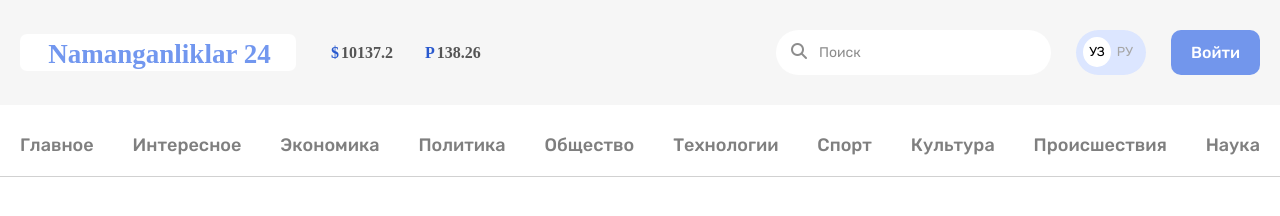
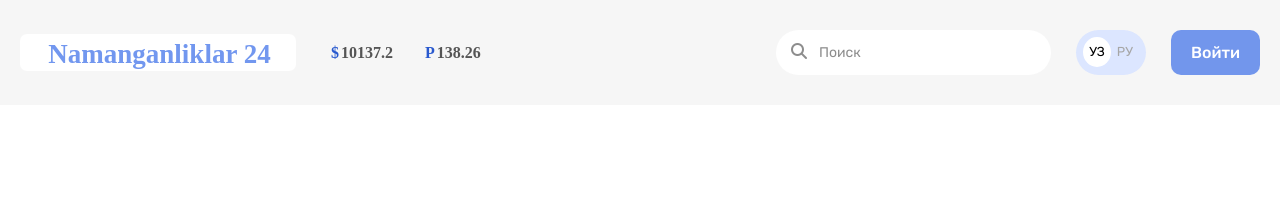
Before and after one commit to PolluXx571/Namanganliklar24, a plain HTML site: page index.html in a window 1280 px wide. Drawn offline with Linux system fonts and the light colour scheme; a web font is replaced by a local one.

Commit message:
last update

```diff
--- a/css/main.css
+++ b/css/main.css
@@ -91,13 +91,14 @@ a {
 /*header start*/
 .header-site {
   background: var(--header-color);
+  padding: 30px 0px 30px 0px;
 }
 
 .header-box {
   display: flex;
   justify-content: space-between;
   align-items: center;
-  padding: 30px 0px 30px 0px;
+
 }
 
 .header-logo_box {
@@ -234,7 +235,7 @@ a {
 }
 
 /* header end */
-/* main start*/
+/* main start
 .nav__bar {
   border-bottom: 1px solid var(--nav-bottom-line);
   background-color: #ffffff;
@@ -254,4 +255,4 @@ a {
   font-weight: 500;
   text-align: center;
   color: var(--nav-text);
-}
+} */
--- a/index.html
+++ b/index.html
@@ -47,7 +47,7 @@
           </div>
         </div>
       </div>
-      <nav class="nav__bar">
+      <!-- <nav class="nav__bar">
         <div class="container">
           <ul class="nav__list">
             <li class="nav__item">Главное</li>
@@ -62,7 +62,7 @@
             <li class="nav__item">Наука</li>
           </ul>
         </div>
-      </nav>
+      </nav> -->
     </header>
     <!--header end-->
     <!--main start-->
```
